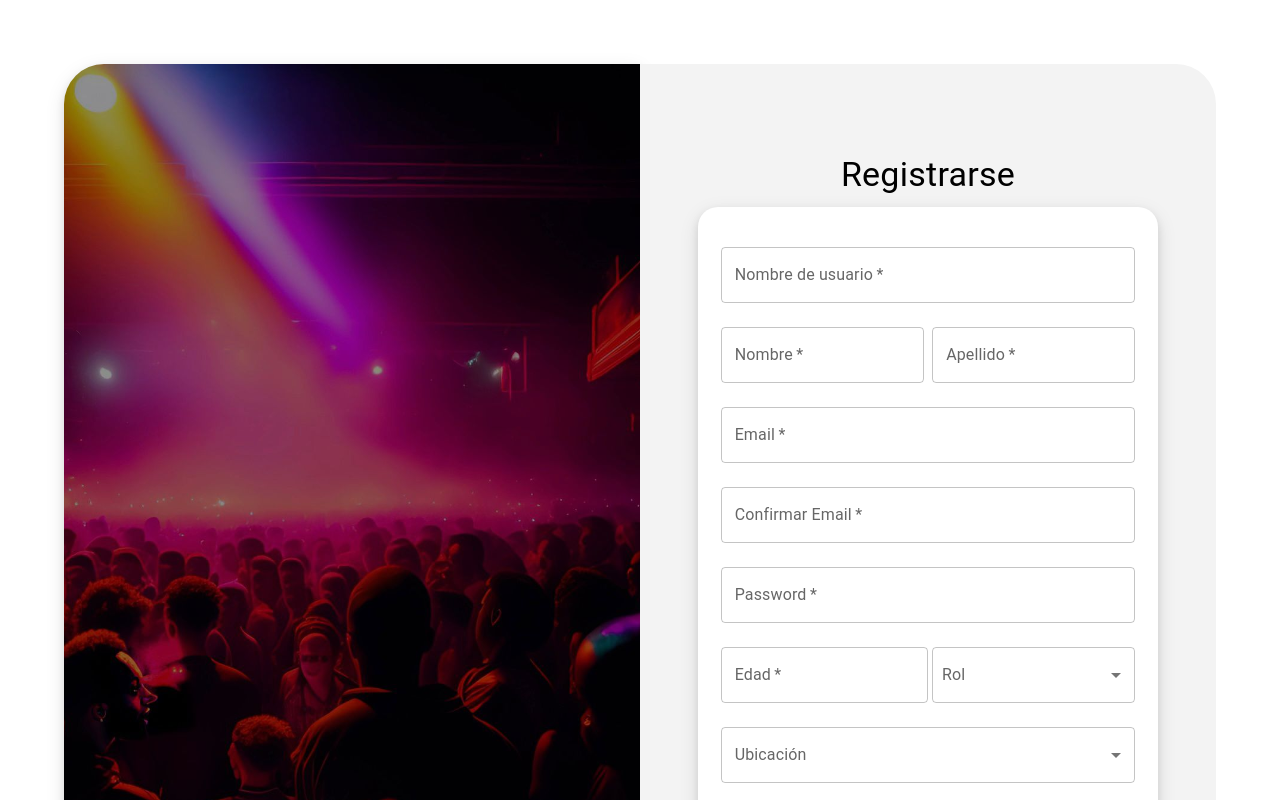
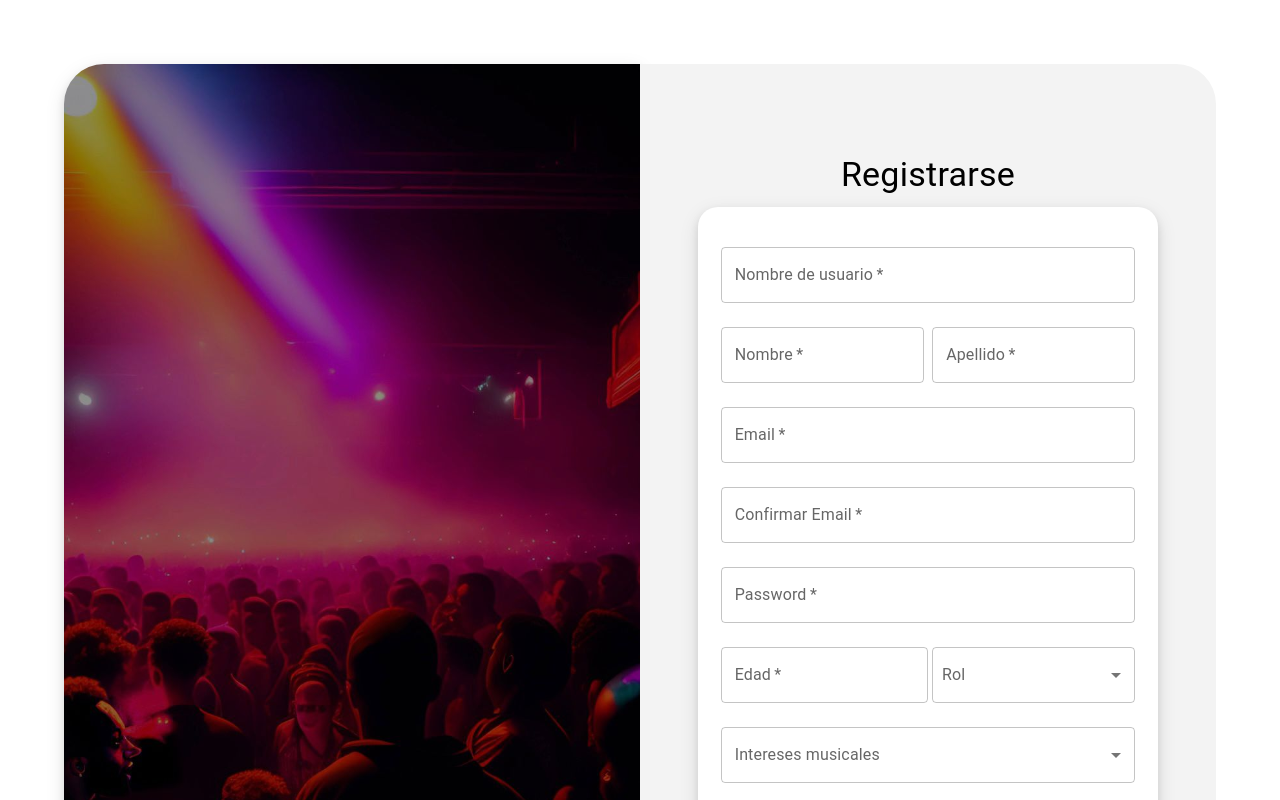
Before and after one commit to fertolaba/SIP-Front, a React (Create React App) app: page / in a window 1280 px wide. Shown: the top 800 px of the page. Built offline with nearby package versions, Linux system fonts and the light colour scheme.

Commit message:
Validaciones y cambios en el registro

```diff
--- a/src/componentes/Registro.js
+++ b/src/componentes/Registro.js
@@ -9,22 +9,30 @@ const Registro = () => {
     apellido: '',
     edad: '',
     ubicacion: '',
+    intereses: [],
     aceptarTerminos: false,
     email: '',
+    confirmEmail: '',
     password: '',
   });
 
-  const [rol, setRol] = useState('');
+  const [rol, setRol] = useState([]);
 
   const rolChange = (event) => {
-    setRol(event.target.value);
+    const { value } = event.target;
+    setRol(typeof value === 'string' ? value.split(',') : value);
   };
 
   const handleChange = (e) => {
     const { name, value, type, checked } = e.target;
+
     setFormData({
       ...formData,
-      [name]: type === 'checkbox' ? checked : value,
+      [name]: type === 'checkbox'
+        ? checked
+        : Array.isArray(value)
+        ? value
+        : value,
     });
   };
 
@@ -42,6 +50,12 @@ const Registro = () => {
     };
     console.log('Datos del registro:', registerRequest);
 
+    if (formData.email !== formData.confirmEmail) {
+      alert('Los correos electrónicos no coinciden.');
+    }
+    else if (formData.edad<15 || formData.edad>99 ){
+      alert('Debe tener entre 15 y 100 años');
+    }else {
       try {
         const response = await fetch('http://localhost:4002/api/v1/auth/register', {
           method: 'POST',
@@ -59,6 +73,7 @@ const Registro = () => {
         console.log('Registro exitoso:', data);
       } catch (error) {
         console.error('Error al registrar:', error);
+      }
     }
   };
 
@@ -116,7 +131,7 @@ const Registro = () => {
               label="Confirmar Email"
               name="confirmEmail"
               type="email"
-              value={formData.email} // Aquí podrías manejar un campo separado para confirmar el email si lo deseas
+              value={formData.confirmEmail} // Aquí podrías manejar un campo separado para confirmar el email si lo deseas
               onChange={handleChange}
               margin="normal"
               required
@@ -148,15 +163,33 @@ const Registro = () => {
                   className='left'
                   labelId="rol-label"
                   id="rol-select"
+                  multiple
                   value={rol}
                   label="Rol"
                   onChange={rolChange}
+                  renderValue={(selected) => selected.join(', ')}
                 >
                   <MenuItem value="CLIENT">Asistente</MenuItem>
                   <MenuItem value="ARTIST">Artista</MenuItem>
                 </Select>
               </FormControl>
             </div>
+            <FormControl fullWidth margin="normal">
+              <InputLabel id="intereses-label">Intereses musicales</InputLabel>
+              <Select
+                labelId="intereses-label"
+                id="intereses-select"
+                multiple
+                value={formData.intereses}
+                label="Intereses"
+                onChange={handleChange}
+                name="intereses"
+                renderValue={(selected) => selected.join(', ')}
+              >
+                <MenuItem value="Genero1">Genero1</MenuItem>
+                <MenuItem value="Genero2">Genero2</MenuItem>
+              </Select>
+            </FormControl>
             <FormControl fullWidth margin="normal">
               <InputLabel id="ubicacion-label">Ubicación</InputLabel>
               <Select
```
Lines whose indentation alone changed are shown as unchanged.
